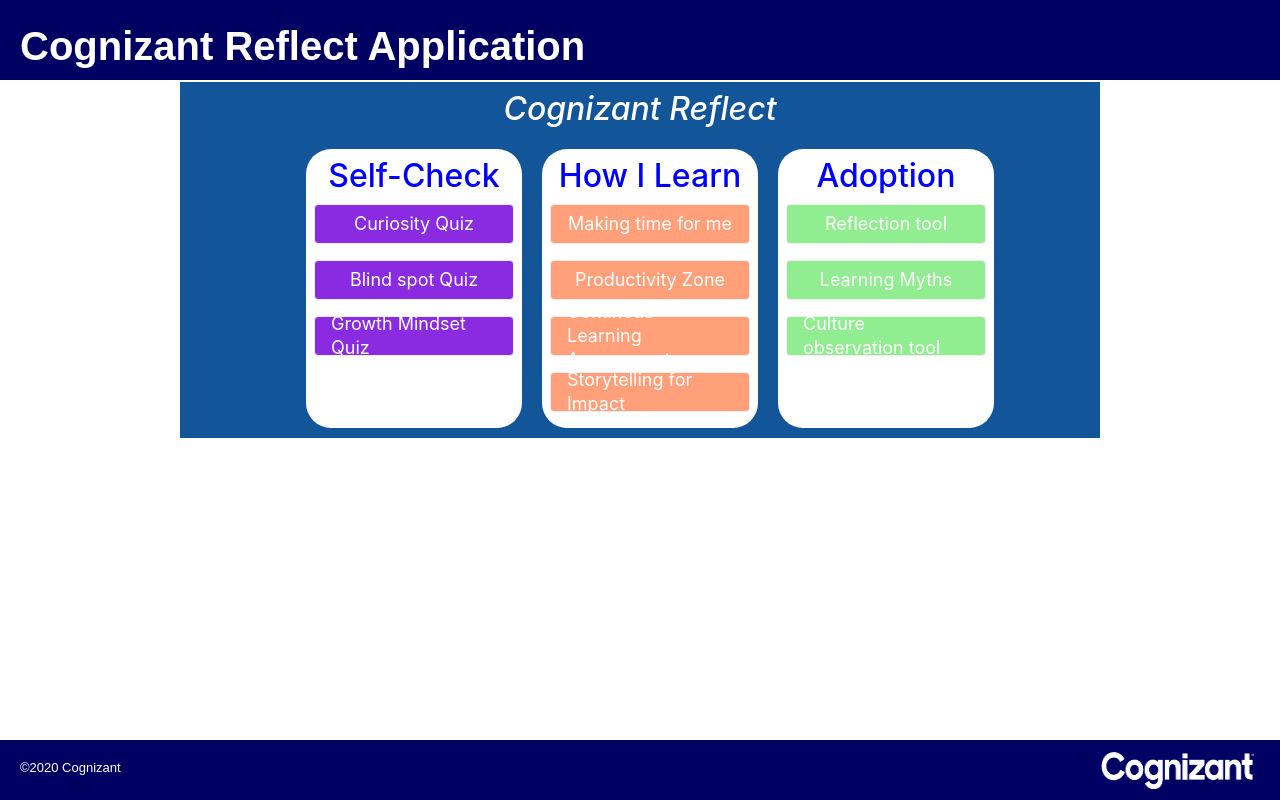
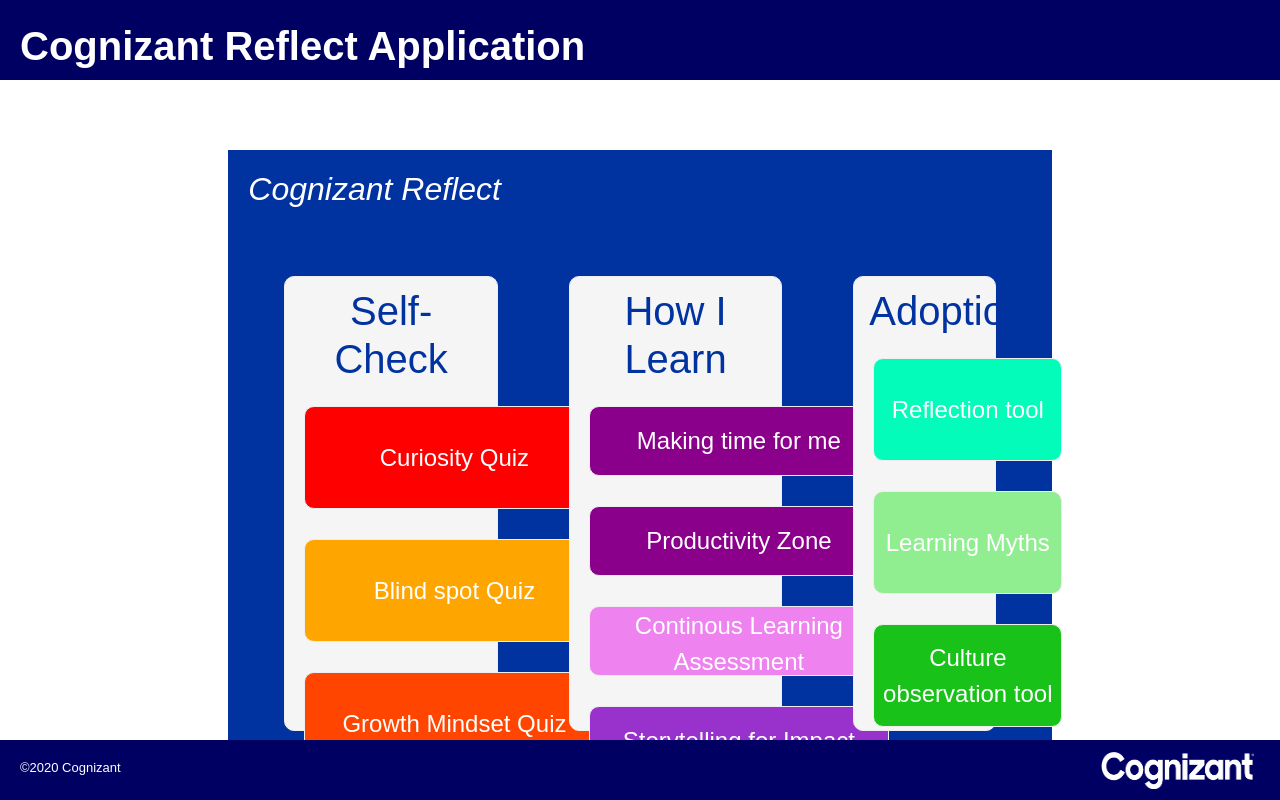
Before and after one commit to sathya27works/reflect-front, an Angular app: page /CRA/home in a window 1280 px wide. Built offline with nearby package versions, Linux system fonts and the light colour scheme.

Commit message:
HomePage updated

```diff
--- a/src/app/home-page-reflect/home-page-reflect.component.css
+++ b/src/app/home-page-reflect/home-page-reflect.component.css
@@ -0,0 +1,70 @@
+.homeHeader{
+    text-align: left;
+    padding-left: 20px;
+    padding-top: 20px;
+    padding-bottom: 60px;
+    color: white;
+    font-style: italic;
+    font-size: xx-large;
+    font-family: Arial !important;
+  }
+.subHeaderCls{
+    background-color: whitesmoke;
+    height: 455px;
+    border-radius: 10px;
+    justify-content: center;
+    border: 1px solid #eee;
+  }
+.homeDivFormat{
+    background-color: white;
+    margin-left: 20px;
+    margin-top: 5px;
+    margin-bottom: 10px;
+    border-radius: 25px;
+  }
+.homemaindiv{
+    background-color : #0033A0;
+    margin-top: 150px;
+    height: 605px;
+}
+.homeSubHeader{
+  text-align: center;
+  color: #0033A0;
+  font-size: 40px;
+  margin-top: 10px;
+  font-family: Arial !important;
+}
+.homeDisplayCls{
+    border-radius: 10px;
+    justify-content: center;
+    border: 1px solid #eee;
+    height: 103px;
+    width: 300px;
+    margin: 15px 0px 15px 4px;
+    font-size: x-large;
+    font-family: Arial !important;
+}
+.homeDisplayCls1{
+  border-radius: 10px;
+  justify-content: center;
+  border: 1px solid #eee;
+  height: 70px;
+  width: 300px;
+  margin: 15px 0px 15px 4px;
+  font-size: x-large;
+  font-family: Arial !important;
+}
+.homeDisplayCls2{
+  border-radius: 10px;
+  justify-content: center;
+  border: 1px solid #eee;
+  height: 103px;
+  width: 189px;
+  margin: 15px 0px 15px 4px;
+  font-size: x-large;
+  font-family: Arial !important;
+}
+a{
+  text-decoration: none;
+  color: white;
+}
--- a/src/app/home-page-reflect/home-page-reflect.component.html
+++ b/src/app/home-page-reflect/home-page-reflect.component.html
@@ -1,369 +1,83 @@
-<!-- * * * * * * * * * * * * * * * * * * * * * * * * * * * * * * * -->
-<!-- * * * * * * * * * * * The content below * * * * * * * * * * * -->
-<!-- * * * * * * * * * * is only a placeholder * * * * * * * * * * -->
-<!-- * * * * * * * * * * and can be replaced. * * * * * * * * * * * -->
-<!-- * * * * * * * * * * * * * * * * * * * * * * * * * * * * * * * -->
-<!-- * * * * * * * * * Delete the template below * * * * * * * * * * -->
-<!-- * * * * * * * to get started with your project! * * * * * * * * -->
-<!-- * * * * * * * * * * * * * * * * * * * * * * * * * * * * * * * -->
-
-<style>
-    :host {
-      font-family: -apple-system, BlinkMacSystemFont, "Segoe UI", Roboto, Helvetica, Arial, sans-serif, "Apple Color Emoji", "Segoe UI Emoji", "Segoe UI Symbol";
-      font-size: 14px;
-      color: #333;
-      box-sizing: border-box;
-      -webkit-font-smoothing: antialiased;
-      -moz-osx-font-smoothing: grayscale;
-    }
-
-    h1,
-    h2,
-    h3,
-    h4,
-    h5,
-    h6 {
-      margin: 8px 0;
-    }
-
-    p {
-      margin: 0;
-    }
-
-
-    .content {
-      display: flex;
-      margin: 82px auto 32px;
-      padding: 0 16px;
-      max-width: 960px;
-      flex-direction: column;
-      align-items: center;
-    }
-
-    #homeDisplayId{
-      margin-top: 3px;
-      vertical-align: middle;
-      align-items: center;
-      color: white;
-      font-size: 18px;
-      background-color: blueviolet;
-    }
-    #homeDisplayId2{
-      margin-top: 3px;
-      vertical-align: middle;
-      align-items: center;
-      color: white;
-      font-size: 18px;
-      background-color: lightsalmon;
-    }
-    #homeDisplayId3{
-      margin-top: 3px;
-      vertical-align: middle;
-      align-items: center;
-      color: white;
-      font-size: 18px;
-      background-color: lightgreen;
-    }
-    #homeHeader{
-      text-align: center;
-      color: white;
-      font-style: italic;
-      font-size: xx-large;
-    }
-    #homeSubHeader{
-      text-align: center;
-      color: blue;
-      font-size: xx-large;
-    }
-    .homeDivFormat{
-      background-color: white;
-      margin-left: 20px;
-      margin-top: 5px;
-      margin-bottom: 10px;
-      /* width:100px;height:100px; */
-      /* border:3px solid;
-      border-radius:10px/100px; */
-      border-radius: 25px;
-    }
-    #homemaindiv{
-      height: auto;
-      width: 920px;
-      background-color: #125699;
-    }
-    svg.material-icons {
-      height: 24px;
-      width: auto;
-    }
-
-    svg.material-icons:not(:last-child) {
-      margin-right: 8px;
-    }
-
-    .card svg.material-icons path {
-      fill: aqua;
-    }
-
-    .card-container {
-      display: flex;
-      flex-wrap: wrap;
-      justify-content: center;
-      margin-top: 16px;
-    }
-
-    .card {
-      border-radius: 4px;
-      border: 1px solid #eee;
-      background-color: deepskyblue;
-      height: 40px;
-      width: 200px;
-      margin: 0 8px 16px;
-      padding: 16px;
-      display: flex;
-      flex-direction: row;
-      justify-content: center;
-      align-items: center;
-      transition: all 0.2s ease-in-out;
-      line-height: 24px;
-    }
-
-    .card-container .card:not(:last-child) {
-      margin-right: 0;
-    }
-
-    .card.card-small {
-      height: 16px;
-      width: 168px;
-    }
-
-    .card-container .card:not(.highlight-card) {
-      cursor: pointer;
-    }
-
-    .card-container .card:not(.highlight-card):hover {
-      transform: translateY(-3px);
-      box-shadow: 0 4px 17px rgba(0, 0, 0, 0.35);
-    }
-
-    .card-container .card:not(.highlight-card):hover .material-icons path {
-      fill: rgb(105, 103, 103);
-    }
-
-    .card.highlight-card {
-      background-color: #1976d2;
-      color: white;
-      font-weight: 600;
-      border: none;
-      width: auto;
-      min-width: 30%;
-      position: relative;
-    }
-
-    .card.card.highlight-card span {
-      margin-left: 60px;
-    }
-
-    svg#rocket {
-      width: 80px;
-      position: absolute;
-      left: -10px;
-      top: -24px;
-    }
-
-    svg#rocket-smoke {
-      height: calc(100vh - 95px);
-      position: absolute;
-      top: 10px;
-      right: 180px;
-      z-index: -10;
-    }
-
-    a,
-    a:visited,
-    a:hover {
-      color: #1976d2;
-      text-decoration: none;
-    }
-
-    a:hover {
-      color: #125699;
-    }
-
-    .terminal {
-      position: relative;
-      width: 80%;
-      max-width: 600px;
-      border-radius: 6px;
-      padding-top: 45px;
-      margin-top: 8px;
-      overflow: hidden;
-      background-color: rgb(15, 15, 16);
-    }
-
-    .terminal::before {
-      content: "\2022 \2022 \2022";
-      position: absolute;
-      top: 0;
-      left: 0;
-      height: 4px;
-      background: rgb(58, 58, 58);
-      color: #c2c3c4;
-      width: 100%;
-      font-size: 2rem;
-      line-height: 0;
-      padding: 14px 0;
-      text-indent: 4px;
-    }
-
-    .terminal pre {
-      font-family: SFMono-Regular,Consolas,Liberation Mono,Menlo,monospace;
-      color: white;
-      padding: 0 1rem 1rem;
-      margin: 0;
-    }
-
-    .circle-link {
-      height: 40px;
-      width: 40px;
-      border-radius: 40px;
-      margin: 8px;
-      background-color: white;
-      border: 1px solid #eeeeee;
-      display: flex;
-      justify-content: center;
-      align-items: center;
-      cursor: pointer;
-      box-shadow: 0 1px 3px rgba(0, 0, 0, 0.12), 0 1px 2px rgba(0, 0, 0, 0.24);
-      transition: 1s ease-out;
-    }
-
-    .circle-link:hover {
-      transform: translateY(-0.25rem);
-      box-shadow: 0px 3px 15px rgba(0, 0, 0, 0.2);
-    }
-
-    footer {
-      margin-top: 8px;
-      display: flex;
-      align-items: center;
-      line-height: 20px;
-    }
-
-    footer a {
-      display: flex;
-      align-items: center;
-    }
-
-    .github-star-badge {
-      color: #24292e;
-      display: flex;
-      align-items: center;
-      font-size: 12px;
-      padding: 3px 10px;
-      border: 1px solid rgba(27,31,35,.2);
-      border-radius: 3px;
-      background-image: linear-gradient(-180deg,#fafbfc,#eff3f6 90%);
-      margin-left: 4px;
-      font-weight: 600;
-      font-family: -apple-system,BlinkMacSystemFont,Segoe UI,Helvetica,Arial,sans-serif,Apple Color Emoji,Segoe UI Emoji,Segoe UI Symbol;
-    }
-
-    .github-star-badge:hover {
-      background-image: linear-gradient(-180deg,#f0f3f6,#e6ebf1 90%);
-      border-color: rgba(27,31,35,.35);
-      background-position: -.5em;
-    }
-
-    .github-star-badge .material-icons {
-      height: 16px;
-      width: 16px;
-      margin-right: 4px;
-    }
-
-    svg#clouds {
-      position: fixed;
-      bottom: -160px;
-      left: -230px;
-      z-index: -10;
-      width: 1920px;
-    }
-
-
-    /* Responsive Styles */
-    @media screen and (max-width: 767px) {
-
-
-      .card-container > *:not(.circle-link) ,
-      .terminal {
-        width: 100%;
-      }
-
-      .card:not(.highlight-card) {
-        height: 16px;
-        margin: 8px 0;
-      }
-
-      .card.highlight-card span {
-        margin-left: 72px;
-      }
-
-      svg#rocket-smoke {
-        right: 120px;
-        transform: rotate(-5deg);
-      }
-    }
-
-    @media screen and (max-width: 575px) {
-      svg#rocket-smoke {
-        display: none;
-        visibility: hidden;
-      }
-    }
-  </style>
-
-  <div class="content" role="main">
-    <!-- Resources -->
-    <div id="homemaindiv">
-    <h2 id="homeHeader">Cognizant Reflect</h2>
-
-    <div class="card-container">
-      <div class="homeDivFormat">
-        <h4 id="homeSubHeader">Self-Check</h4>
-      <a routerLink="/curiosityQuizQuery" id="homeDisplayId" class="card">
+<div class="container col-xs-12 col-md-12">
+  <div class="row">
+    <div class="col-xs-4 col-md-2"></div>
+    <div class="col-xs-10 col-md-8">
+      <div class="homemaindiv">
+        <h2 class="homeHeader">Cognizant Reflect</h2>
+        <div class="row">
+          <div class="col-xs-3 col-md-1"></div>
+          <div class="col-xs-6 col-md-3 subHeaderCls">
+            <h4 class="homeSubHeader">Self-Check</h4>
+            <button type="button" class="btn" class="homeDisplayCls" style="background-color: red;">
+              <a routerLink="/curiosityQuizQuery">
                 <span>Curiosity Quiz</span>
               </a>
-      <a routerLink="/curiosityQuizQuery" id="homeDisplayId" class="card" >
+            </button>
+            <div></div>
+            <button type="button" class="btn" class="homeDisplayCls" style="background-color: orange">
+              <a routerLink="/curiosityQuizQuery">
                 <span>Blind spot Quiz</span>
               </a>
-      <a routerLink="/curiosityQuizQuery" id="homeDisplayId" class="card">
+              </button>
+              <div></div>
+              <button type="button" class="btn" class="homeDisplayCls" style="background-color: orangered;">
+              <a routerLink="/curiosityQuizQuery">
                 <span>Growth Mindset Quiz</span>
               </a>
+              </button>
           </div>
-    <div class="homeDivFormat">
-      <h4 id="homeSubHeader">How I Learn</h4>
-      <a routerLink="/curiosityQuizQuery" id="homeDisplayId2" class="card" >
+          <div class="col-xs-3 col-md-1"></div>
+          <div class="col-xs-6 col-md-3 subHeaderCls">
+            <h4 class="homeSubHeader">How I Learn</h4>
+            <button type="button" class="btn" class="homeDisplayCls1" style="background-color: darkmagenta">
+              <a routerLink="/curiosityQuizQuery">
                 <span>Making time for me</span>
               </a>
-      <a routerLink="/curiosityQuizQuery" id="homeDisplayId2" class="card" >
+              </button>
+              <div></div>
+              <button type="button" class="btn" class="homeDisplayCls1" style="background-color: darkmagenta">
+              <a routerLink="/curiosityQuizQuery">
                 <span>Productivity Zone</span>
               </a>
-      <a routerLink="/curiosityQuizQuery" id="homeDisplayId2" class="card" >
+              </button>
+              <div></div>
+              <button type="button" class="btn" class="homeDisplayCls1" style="background-color: violet">
+              <a routerLink="/curiosityQuizQuery">
                 <span>Continous Learning Assessment</span>
               </a>
-      <a routerLink="/curiosityQuizQuery" id="homeDisplayId2" class="card" >
+              </button>
+              <div></div>
+              <button type="button" class="btn" class="homeDisplayCls1" style="background-color: darkorchid">
+              <a routerLink="/curiosityQuizQuery" >
                 <span>Storytelling for Impact</span>
               </a>
+              </button>
           </div>
-    <div class="homeDivFormat">
-      <h4 id="homeSubHeader">Adoption</h4>
-      <a routerLink="/curiosityQuizQuery" id="homeDisplayId3" class="card">
+          <div class="col-xs-3 col-md-1"></div>
+          <div class="col-xs-6 col-md-2 subHeaderCls">
+            <h4 class="homeSubHeader">Adoption</h4>
+            <button type="button" class="btn" class="homeDisplayCls2" style="background-color: rgb(3, 252, 186)">
+              <a routerLink="/curiosityQuizQuery">
                 <span>Reflection tool</span>
               </a>
-      <a routerLink="/curiosityQuizQuery" id="homeDisplayId3" class="card">
+              </button>
+              <div></div>
+              <button type="button" class="btn" class="homeDisplayCls2" style="background-color: lightgreen;">
+              <a routerLink="/curiosityQuizQuery" >
                 <span>Learning Myths</span>
               </a>
-      <a routerLink="/curiosityQuizQuery" id="homeDisplayId3" class="card">
+              </button>
+              <div></div>
+              <button type="button" class="btn" class="homeDisplayCls2" style="background-color: rgb(25, 194, 25);">
+              <a routerLink="/curiosityQuizQuery">
                 <span>Culture observation tool</span>
               </a>
+              </button>
+          </div>
+          <div class="col-xs-3 col-md-1"></div>
         </div>
       </div>
     </div>
+    <div class="col-xs-4 col-md-2"></div>
+  </div>
+</div>
--- a/src/app/login-page/login-page.component.css
+++ b/src/app/login-page/login-page.component.css
@@ -1,3 +1,6 @@
 .spacerDiv{
     margin-top: 150px !important;
 }
+.appTxt{
+    font-size: x-large;
+}
```
Also changed, not shown: src/app/login-page/login-page.component.html (+6 -6 lines). Lines whose indentation alone changed are shown as unchanged.
